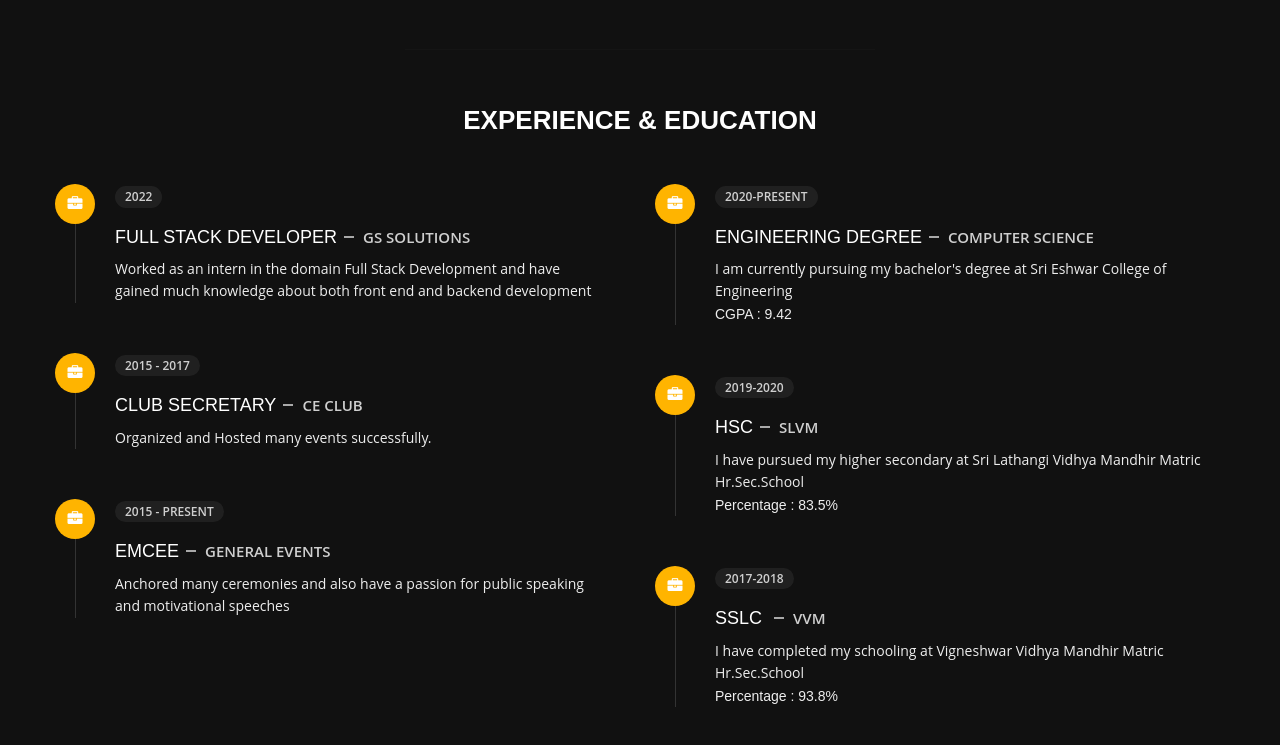
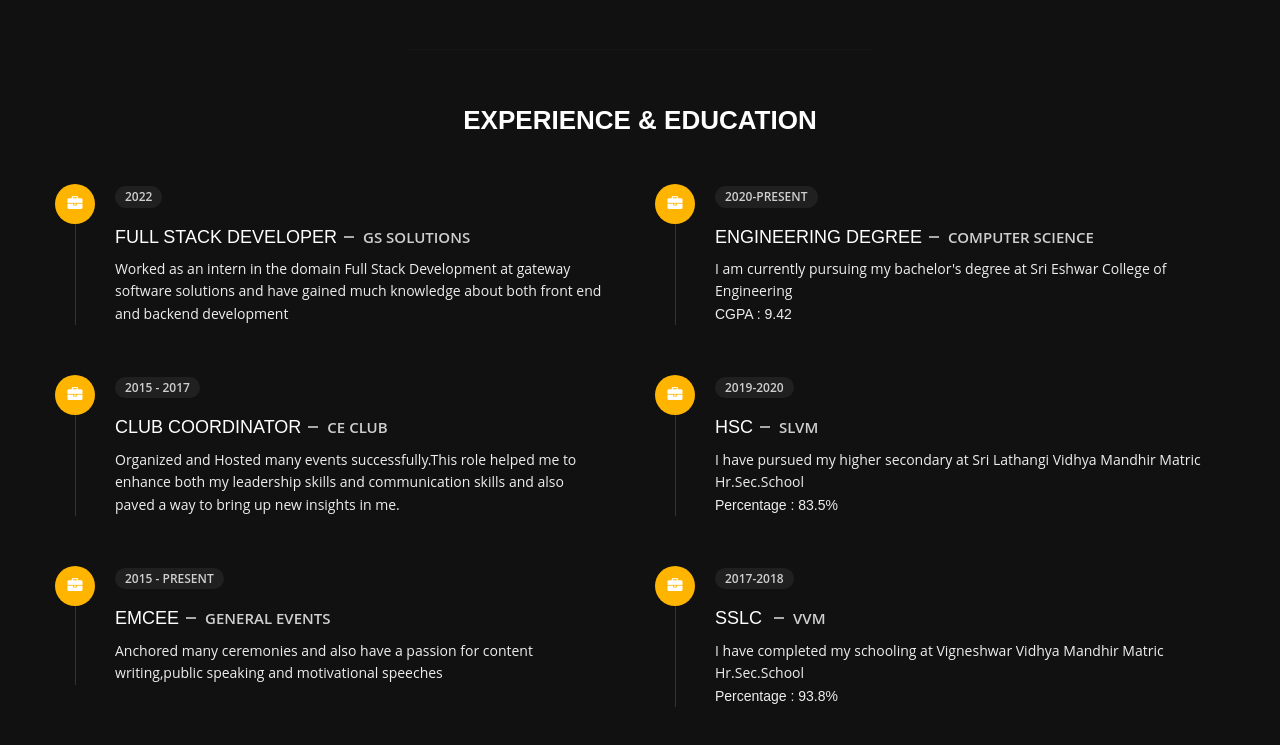
Before and after one commit to devamitra16/Portfolio, a plain HTML site: page index-about.html in a window 1280 px wide. Shown: the part 1585-2330 px from the top of the page. Drawn offline with Linux system fonts and the light colour scheme.

Commit message:
Update index-about.html

```diff
--- a/index-about.html
+++ b/index-about.html
@@ -282,15 +282,15 @@
                                                             </span>
                                                         <h5 class="poppins-font text-uppercase"> Full Stack Developer<span
                                                                 class="place open-sans-font">GS Solutions</span></h5>
-                                                        <p class="open-sans-font">Worked as an intern in the domain Full Stack Development and have gained much knowledge about both front end and backend development</p>
+                                                        <p class="open-sans-font">Worked as an intern in the domain Full Stack Development at gateway software solutions and have gained much knowledge about both front end and backend development</p>
                                                     </li>
                                                     <li>
                                                         <div class="icon"><i class="fa fa-briefcase"></i></div><span
                                                             class="time open-sans-font text-uppercase">2015 -
                                                             2017</span>
-                                                        <h5 class="poppins-font text-uppercase">Club Secretary<span
+                                                        <h5 class="poppins-font text-uppercase">Club Coordinator<span
                                                                 class="place open-sans-font">CE Club</span></h5>
-                                                        <p class="open-sans-font">Organized and Hosted many events successfully.</p>
+                                                        <p class="open-sans-font">Organized and Hosted many events successfully.This role helped me to enhance both my leadership skills and communication skills and also paved a way to bring up new insights in me.</p>
                                                     </li>
                                                     <li>
                                                         <div class="icon"><i class="fa fa-briefcase"></i></div><span
@@ -298,7 +298,7 @@
                                                             present</span>
                                                         <h5 class="poppins-font text-uppercase">Emcee<span
                                                                 class="place open-sans-font">General events</span></h5>
-                                                        <p class="open-sans-font">Anchored many ceremonies and also have a passion for public speaking and motivational speeches</p>
+                                                        <p class="open-sans-font">Anchored many ceremonies and also have a passion for content writing,public speaking and motivational speeches</p>
                                                     </li>
                                                 </ul>
                                             </div>
```
